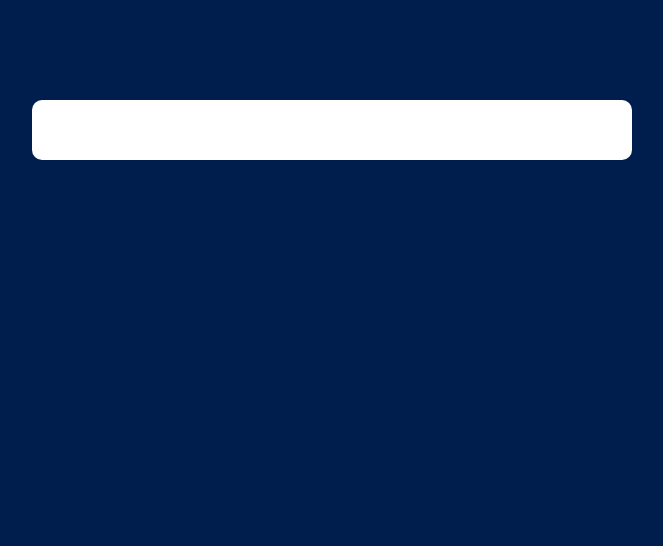
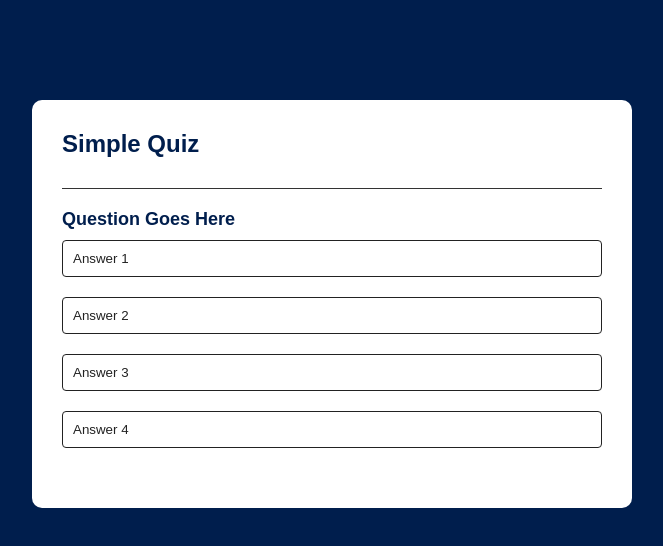
Before and after one commit to liflamary/Quiz-App, a plain HTML site: page index.html in a window 1280 px wide. Shown: the whole page, without its empty margins (308-971 px from the left). Drawn offline with Linux system fonts and the light colour scheme.

Commit message:
Add files via upload

```diff
--- a/index.html
+++ b/index.html
@@ -8,7 +8,18 @@
 </head>
 <body>
     <div class="app">
-
+        <h1>Simple Quiz</h1>
+        <div class="quiz">
+            <h2 id="questions">Question Goes Here</h2>
+            <div class="answer-buttons">
+                <button class="btn">Answer 1</button>
+                <button class="btn">Answer 2</button>
+                <button class="btn">Answer 3</button>
+                <button class="btn">Answer 4</button>
+            </div>
+            <button class="next-btn">Next</button>
+        </div>
     </div>
+    <script src="script.js"></script>
 </body>
 </html>
--- a/style.css
+++ b/style.css
@@ -15,3 +15,46 @@ body{
     border-radius:10px;
     padding:30px;
 }
+.app h1{
+    font-size:24px;
+    font-weight:600;
+    padding-bottom:30px;
+    color:#001e4d;
+    border-bottom:1px solid #333;
+}
+.quiz{
+    padding:20px 0;
+}
+.quiz h2{
+    font-size:18px;
+    font-weight:600;
+    color:#001e4d;
+}
+.btn{
+    background:#fff;
+    color:#222;
+    font-weight:500;
+    width:100%;
+    border:1px solid #222;
+    padding:10px;
+    margin:10px 0;
+    text-align:left;
+    border-radius:4px;
+    cursor:pointer;
+}
+.btn:hover{
+    background:#222;
+    color:#fff;
+}
+.next-btn{
+background:#001e4d;
+color:#fff;
+font-weight:500;
+width:150px;
+border:0;
+padding:10px;
+margin:20px auto 0;
+border-radius:4px;
+cursor:pointer;
+display:none;
+}
```
Also changed, not shown: script.js (added).
